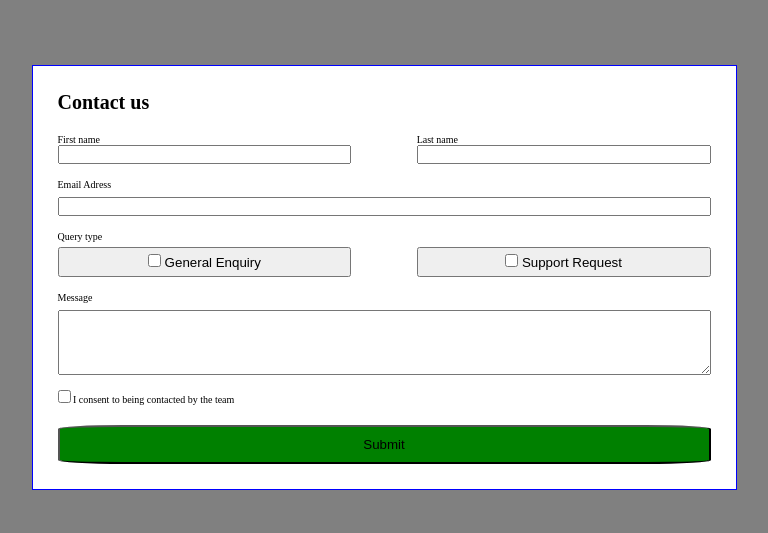
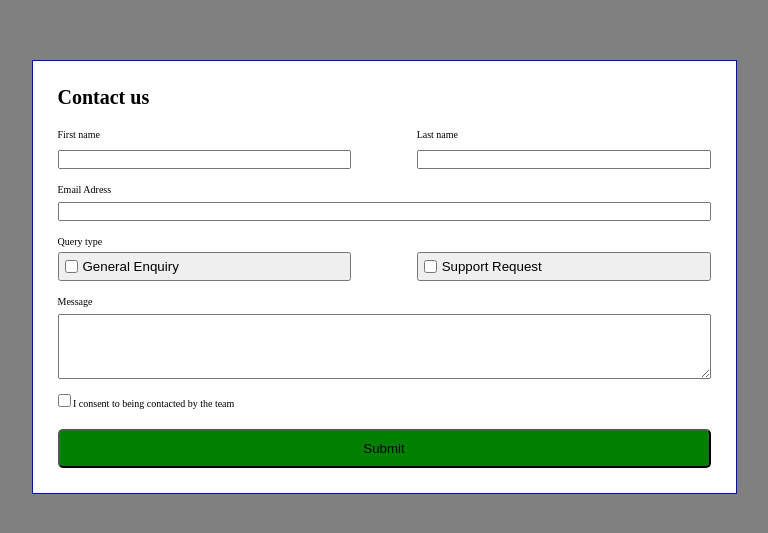
Before and after one commit to MatAregawi02/contact_form, a website: page index.html in a window 1280 px wide. Shown: the part 123-656 px from the top of the page, without its empty margins (256-1024 px from the left). Drawn offline with Linux system fonts and the light colour scheme.

Commit message:
modified some flex item and minor editing

```diff
--- a/index.html
+++ b/index.html
@@ -35,7 +35,7 @@
             <button class="inquiry-btn">
                 <input type="checkbox"> <label for="">General Enquiry</label>
             </button>
-            <button class="support-btn">
+            <button class="inquiry-btn">
                 <input type="checkbox"> <label for="">Support Request</label>
             </button>
         </div>
--- a/scss/main.scss
+++ b/scss/main.scss
@@ -40,10 +40,7 @@ form{
     width : 100%;
 
 
-    .input-group-holder{
 
-        width : 45%;
-    }
 
     .first-name-entry{
 
@@ -70,7 +67,17 @@ form{
         width : 50%;
     }
 }
-
+.inquiry-btn{
+    display : flex;
+    align-items: center;
+    gap : 5px;
+}
+.input-group-holder{
+    display : flex;
+    flex-direction: column;
+    width : 45%;
+    gap : 10px;
+}
 
 .input-group-single{
     display : flex;
@@ -97,7 +104,7 @@ form{
         margin-top : 20px;
         width : 100%;
         padding : 10px 0 10px 0;
-        border-radius: 10%;
+        border-radius: 5px;
     }
 
 }
```
Also changed, not shown: scss/main.css, 1 other file.
